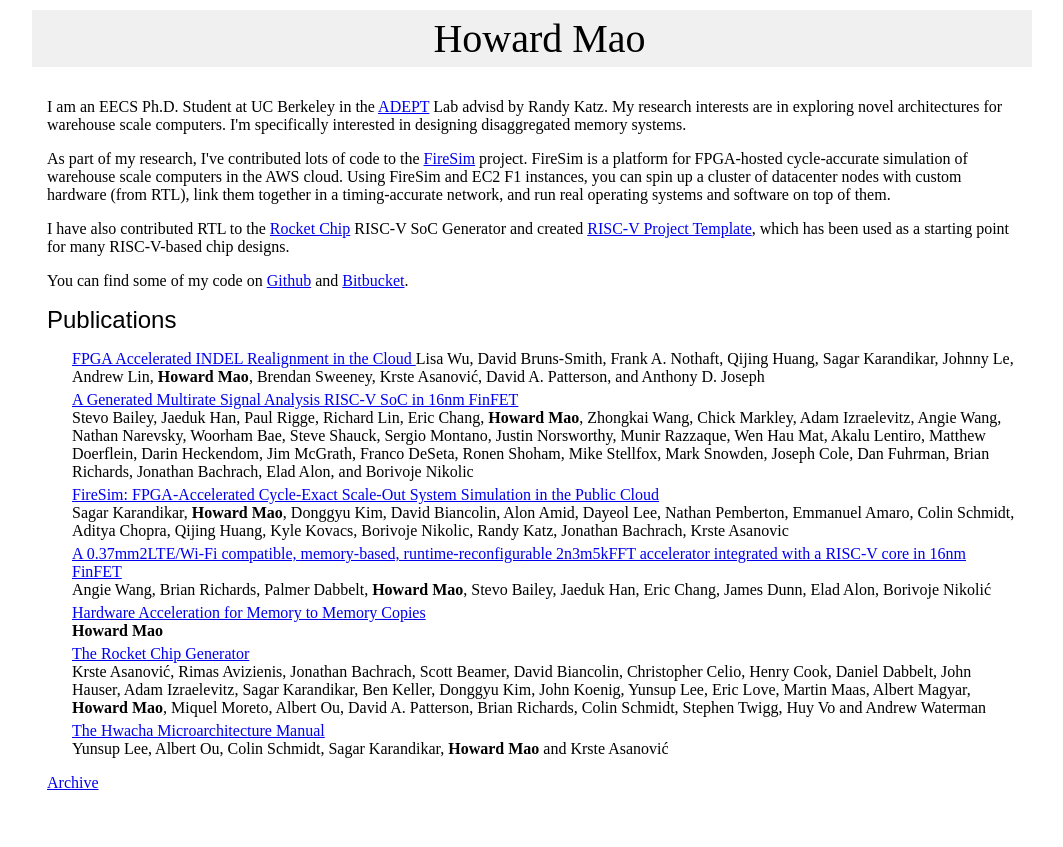
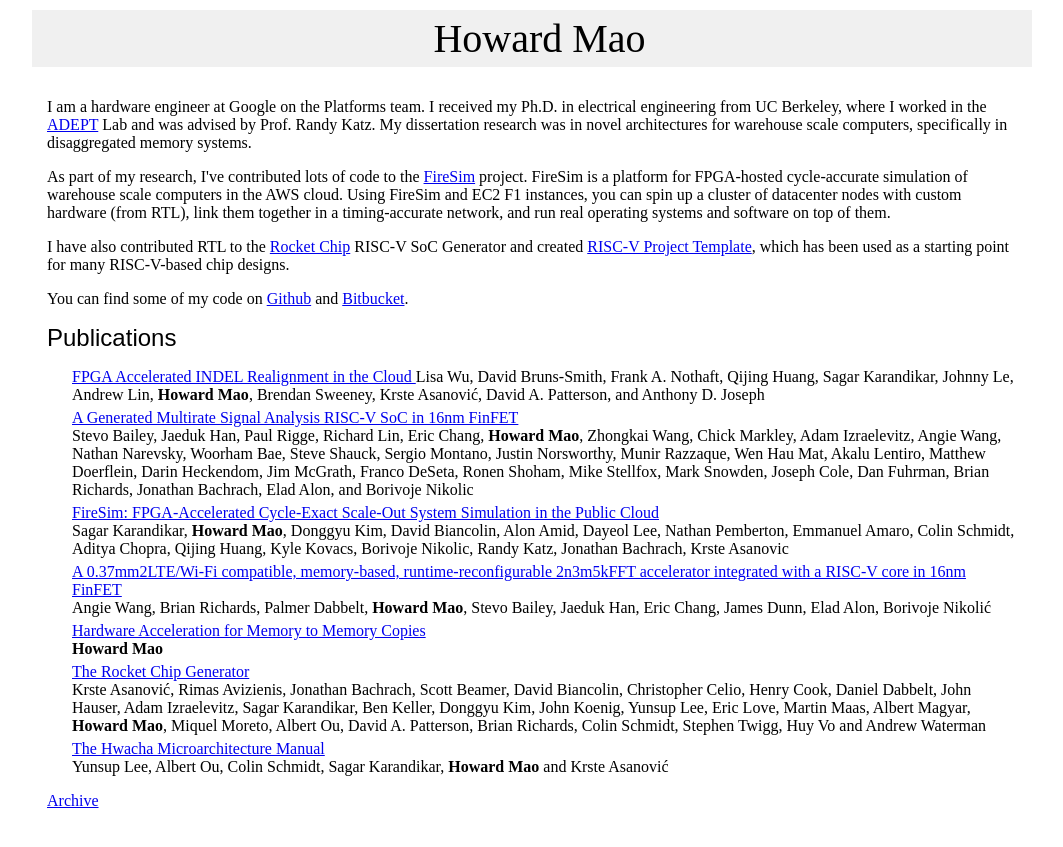
Before and after one commit to zhemao/zhemao.github.com, a Jekyll site: the page built from index.html, in a window 1280 px wide. Shown: the top 847 px of the page, without its empty margins (108-1171 px from the left). Built offline with Jekyll 4.4.1, drawn with Linux system fonts in a browser that asks for light colours.

Commit message:
update front page now that I've graduated

```diff
--- a/index.html
+++ b/index.html
@@ -4,11 +4,11 @@
 ---
 
 <p>
-I am an EECS Ph.D. Student at UC Berkeley in the
-<a href="https://adept.eecs.berkeley.edu/">ADEPT</a> Lab advisd by Randy Katz.
-My research interests are in exploring novel architectures for warehouse scale
-computers. I'm specifically interested in designing disaggregated memory
-systems.
+I am a hardware engineer at Google on the Platforms team. I received my Ph.D.
+in electrical engineering from UC Berkeley, where I worked in the
+<a href="https://adept.eecs.berkeley.edu/">ADEPT</a> Lab and was advised by
+Prof. Randy Katz. My dissertation research was in novel architectures for
+warehouse scale computers, specifically in disaggregated memory systems.
 </p>
 
 <p>
```
